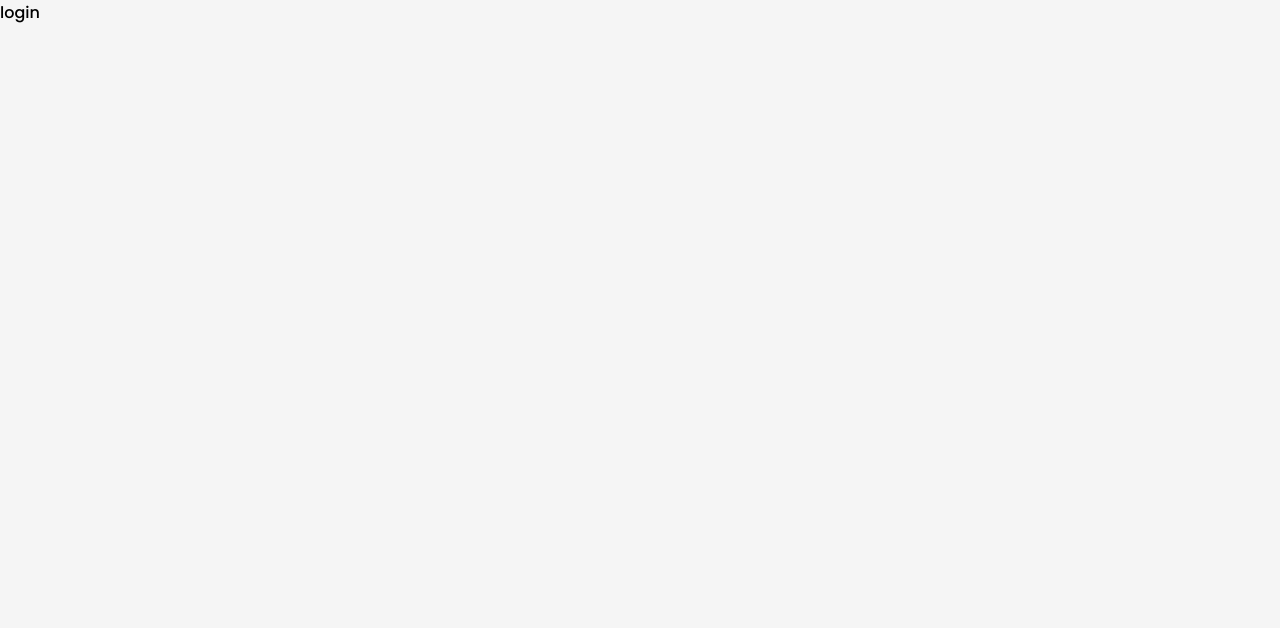
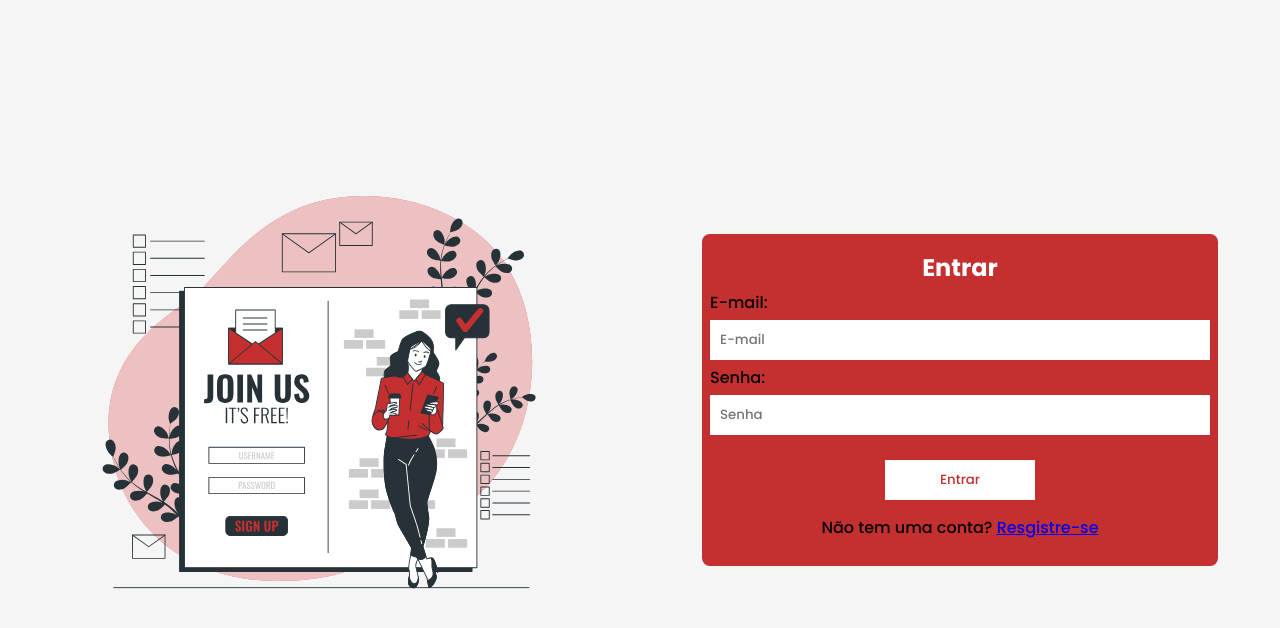
Before and after one commit to AnthonyH30/WebFood, a React (Vite) app: page / in a window 1280 px wide. Shown: the top 628 px of the page. Built offline with nearby package versions, Linux system fonts and the light colour scheme.

Commit message:
login page layout done

```diff
--- a/src/Pages/Login/index.jsx
+++ b/src/Pages/Login/index.jsx
@@ -1,9 +1,26 @@
 import React from 'react';
+import './styles.scss';
+import loginimg from '../../assets/login.svg';
+import Input from '../../Components/Input';
+import Btn from '../../Components/Btn';
 
 export default function Login() {
   return (
-    <main className='Login-page'>
-        <p>login</p>
+    <main className='login-page'>
+        <figure className='login-page__image'>
+          <img src={loginimg} alt="Imagem de uma mulher encostada em uma pagina de login" />
+        </figure>
+        <aside className='login-page__aside'>
+          <form className='aside__form'>
+            <h2 className='aside__form-title'>Entrar</h2>
+            <label title='Email' htmlFor="email">E-mail:</label>
+            <Input id='email' placeholder='E-mail' />
+            <label title='Senha' htmlFor="senha">Senha:</label>
+            <Input id='senha' placeholder='Senha' type='password' />
+            <Btn style={{backgroundColor: 'white', color: '#c42f2f', marginTop: '20px', width: '150px', alignSelf: 'center'}}>Entrar</Btn>
+            <p className='aside__form-register'>Não tem uma conta? <a href='#' target='_blank'>Resgistre-se</a></p>
+          </form>
+        </aside>
     </main>
   )
 }
--- a/src/Pages/Login/styles.scss
+++ b/src/Pages/Login/styles.scss
@@ -0,0 +1,91 @@
+@import '../../Styles/mixins.scss';
+@import '../../Styles/variables.scss';
+
+.login-page{
+    background-color: $bg-color-secondary;
+    @include center;
+    width: 100%;
+    min-height: 100vh;
+
+    &__image{
+        width: 50%;
+        @include center;
+
+        img{
+            width: 70%;
+            animation: form .6s;
+        }
+    }
+
+    &__aside{
+        width: 50%;
+        @include center;
+
+        .aside__form{
+            @include center;
+            flex-direction: column;
+            background-color: $bg-color-primary;
+            padding: 16px 8px;
+            gap: 5px;
+            border-radius: 8px;
+            animation: form 1s;
+
+            label{
+                align-self: flex-start;
+            }
+
+            &-title{
+                color: white;
+                align-self: center;
+            }
+
+            &-register{
+                align-self: center;
+                margin-block: 10px;
+            }
+        }
+    }
+
+    @media(max-width: 900px){
+        flex-direction: column-reverse;
+        padding-block: 50px;
+
+        &__aside{
+            .aside__form{
+                label{
+                    margin-left: 15px;
+                }
+            }
+        }
+
+        &__image,&__aside{
+            width: 100%;
+        }
+
+        &__image{
+            margin-top: 50px;
+            img{
+                width: 60%;
+            }
+        }
+    }
+
+}
+@keyframes form{
+    from{
+        opacity: 0;
+        transform: translate3d(0, 60px, 0);
+    }to{
+        opacity: 1;
+        transform: translate3d(0, 0, 0);
+    }
+}
+@keyframes image{
+    from{
+        opacity: 0;
+        transform: translate3d(0, 60px, 0);
+    }to{
+        opacity: 1;
+        transform: translate3d(0, 0, 0);
+    }
+}
```
Also changed, not shown: src/assets/login.svg (added), src/assets/register.svg (added).
